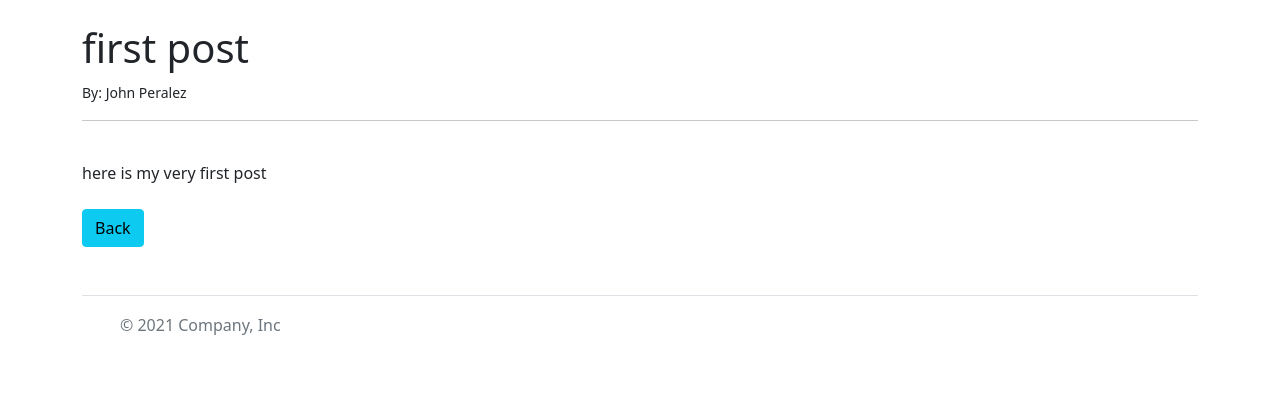
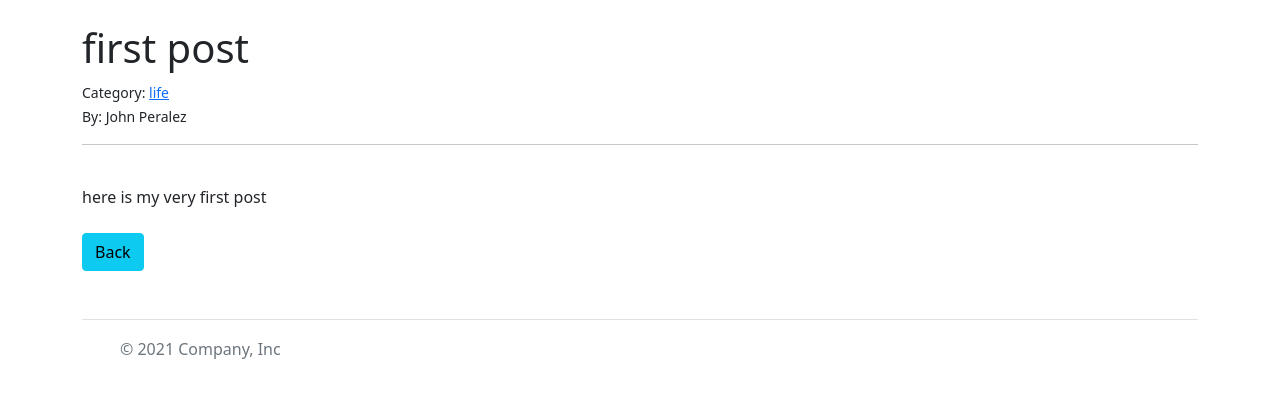
Before and after one commit to wnata/task3_django, a Django app: page /article/1 in a window 1280 px wide. Shown: the part 72-470 px from the top of the page. Run offline with Django 4.2, Linux system fonts and the light colour scheme; data comes from the database, SQL or seed files in the repository.

Commit message:
added post category to article dets

```diff
--- a/blog/myblog/templates/article_dets.html
+++ b/blog/myblog/templates/article_dets.html
@@ -5,6 +5,8 @@
 {% block body %}
 
 <h1>{{ post.title }}</h1>
+<small>Category: <a href="{% url 'category' post.category|slugify %}">{{ post.category }}</a></small>
+<br/>
 <small>By: {{ post.author.first_name }} {{ post.author.last_name }}</small>
 {% if user.is_authenticated %}
     <small><a href="{% url 'update_post' post.pk %}">(Edit)</a>
```
